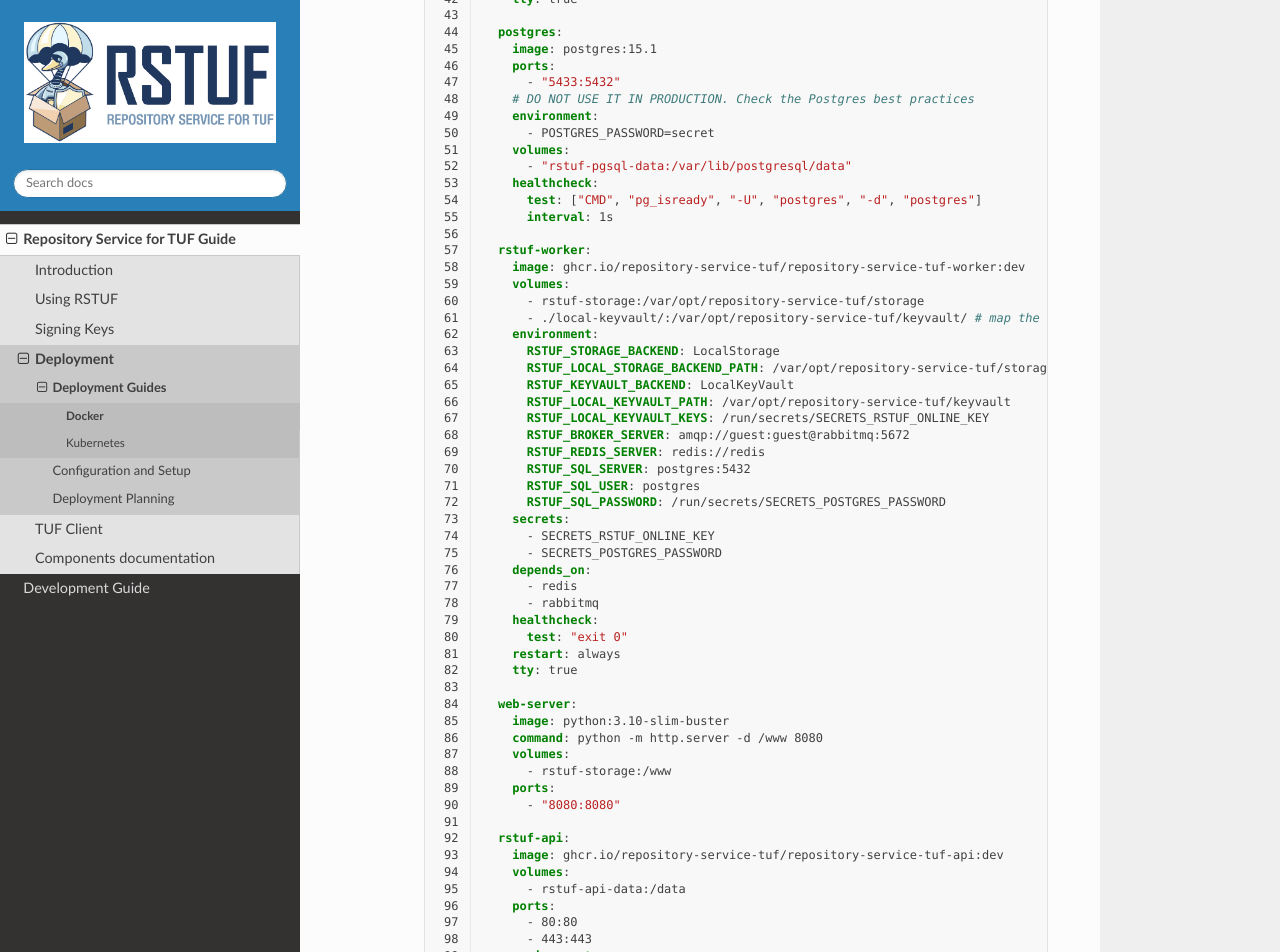
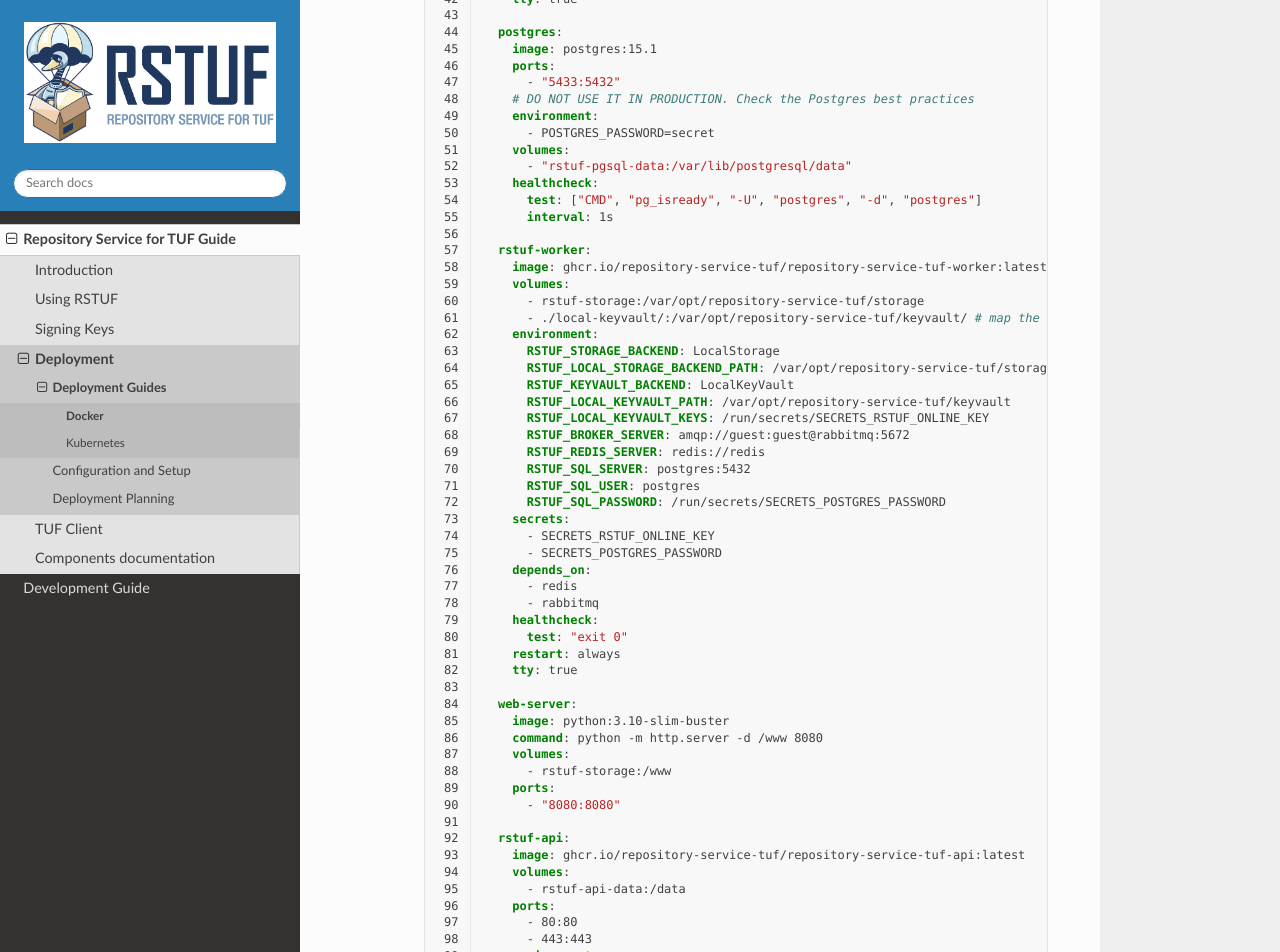
Before and after one commit to repository-service-tuf/repository-service-tuf, a Sphinx documentation site: the page built from docs/source/guide/deployment/guide/docker.rst, in a window 1280 px wide and 1400 px high, scrolled down 4759 px. Shown: the top 952 px of the window. Built offline with Sphinx 7.4.7 and the Read the Docs theme 2.0.0, drawn with Linux system fonts in a browser that asks for light colours.

Commit message:
Add the Docker and Kubernetes to use RSTUF latest
Add the Docker and Kubernetes to use RSTUF latest images

Signed-off-by: Kairo de Araujo <kdearaujo@vmware.com>

```diff
--- a/docs/source/guide/deployment/guide/docker-compose.yml
+++ b/docs/source/guide/deployment/guide/docker-compose.yml
@@ -55,7 +55,7 @@ services:
       interval: 1s
 
   rstuf-worker:
-    image: ghcr.io/repository-service-tuf/repository-service-tuf-worker:dev
+    image: ghcr.io/repository-service-tuf/repository-service-tuf-worker:latest
     volumes:
       - rstuf-storage:/var/opt/repository-service-tuf/storage
       - ./local-keyvault/:/var/opt/repository-service-tuf/keyvault/ # map the path where is your key
@@ -90,7 +90,7 @@ services:
       - "8080:8080"
 
   rstuf-api:
-    image: ghcr.io/repository-service-tuf/repository-service-tuf-api:dev
+    image: ghcr.io/repository-service-tuf/repository-service-tuf-api:latest
     volumes:
       - rstuf-api-data:/data
     ports:
--- a/docs/source/guide/deployment/guide/k8s/deployment.yml
+++ b/docs/source/guide/deployment/guide/k8s/deployment.yml
@@ -167,7 +167,7 @@ spec:
               value: LocalStorage
             - name: RSTUF_LOCAL_STORAGE_BACKEND_PATH
               value: /var/opt/repository-service-tuf/storage
-          image: ghcr.io/repository-service-tuf/repository-service-tuf-worker:dev
+          image: ghcr.io/repository-service-tuf/repository-service-tuf-worker:latest
           livenessProbe:
             exec:
               command:
@@ -227,7 +227,7 @@ spec:
               value: redis://redis
             - name: RSTUF_REDIS_SERVER
               value: redis://redis
-          image: ghcr.io/repository-service-tuf/repository-service-tuf-api:dev
+          image: ghcr.io/repository-service-tuf/repository-service-tuf-api:latest
           name: rstuf-api
           ports:
             - containerPort: 80
```
